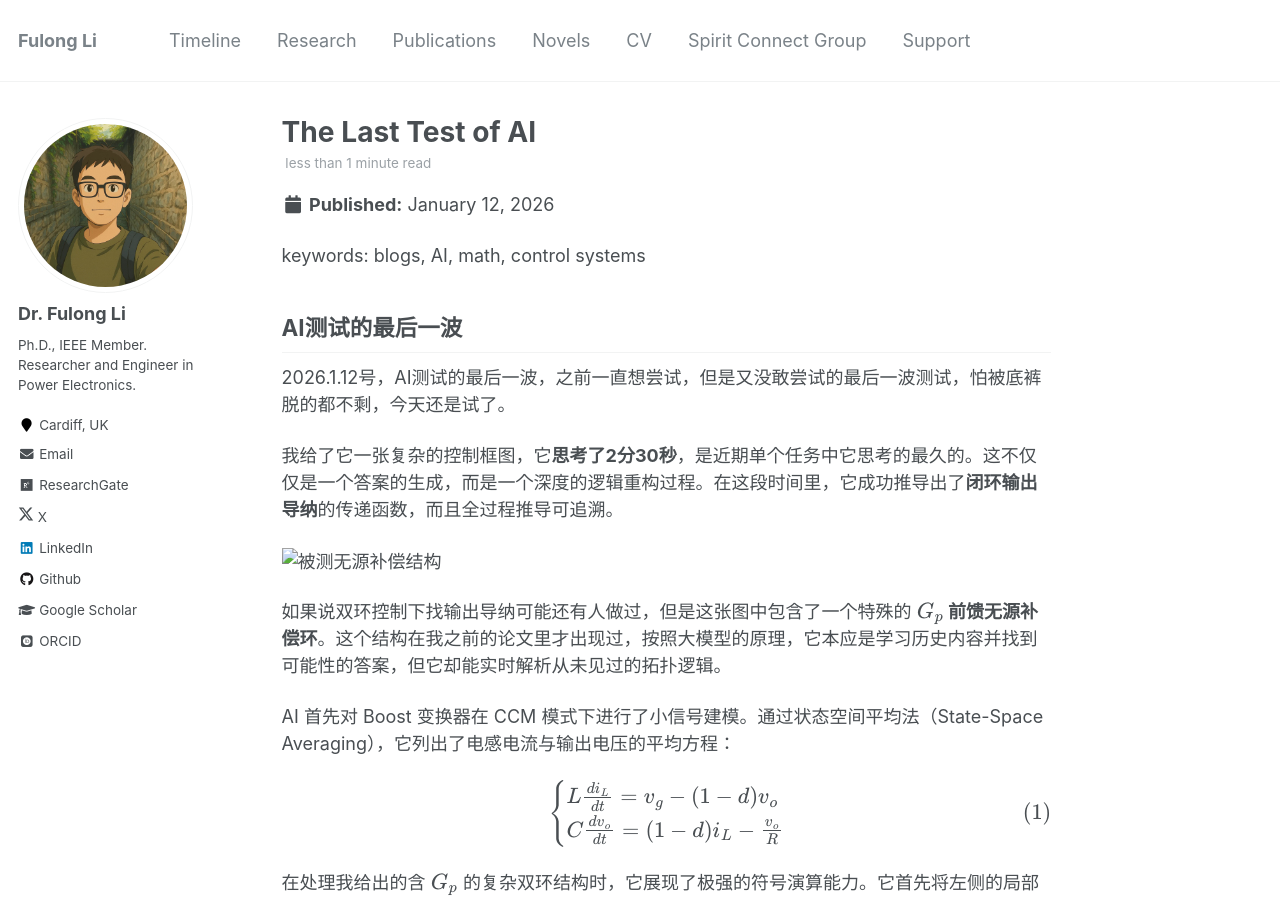
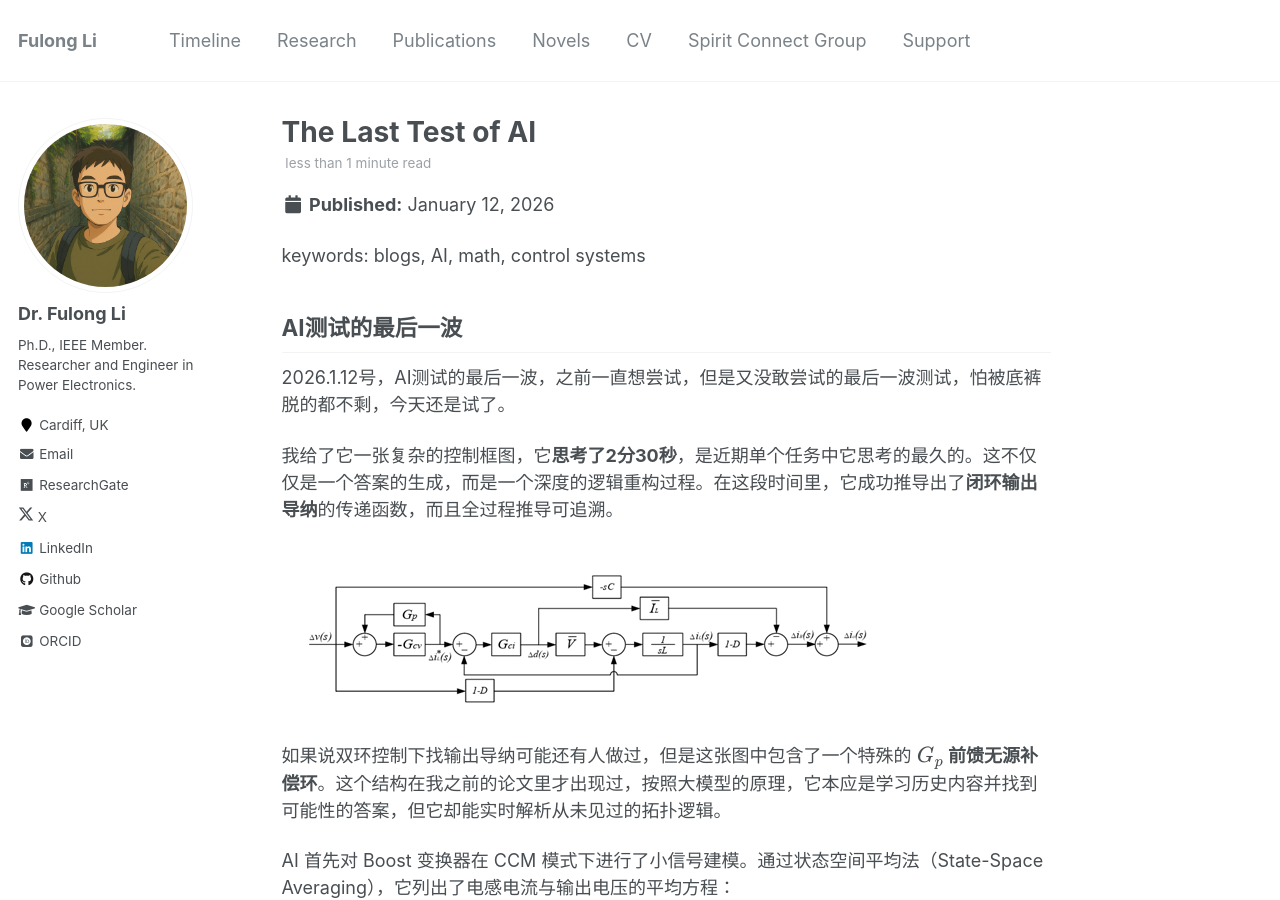
Before and after one commit to FulongLi/fulongli.github.io, a Jekyll site: the page built from _notes/ai-creativity.md, in a window 1280 px wide and 900 px high. Built offline with Jekyll 4.4.1, drawn with Linux system fonts in a browser that asks for light colours; some web fonts are replaced; formulas are drawn with MathJax 3.

Commit message:
Update ai-creativity.md

```diff
--- a/_notes/ai-creativity.md
+++ b/_notes/ai-creativity.md
@@ -19,7 +19,7 @@ keywords: blogs, AI, math, control systems
 
 我给了它一张复杂的控制框图，它**思考了2分30秒**，是近期单个任务中它思考的最久的。这不仅仅是一个答案的生成，而是一个深度的逻辑重构过程。在这段时间里，它成功推导出了**闭环输出导纳**的传递函数，而且全过程推导可追溯。
 
-![被测无源补偿结构](image/passiveCB.png)
+![被测无源补偿结构](/notes/image/PassiveCB.png)
 
 如果说双环控制下找输出导纳可能还有人做过，但是这张图中包含了一个特殊的 **$G_p$ 前馈无源补偿环**。这个结构在我之前的论文里才出现过，按照大模型的原理，它本应是学习历史内容并找到可能性的答案，但它却能实时解析从未见过的拓扑逻辑。
 
```
